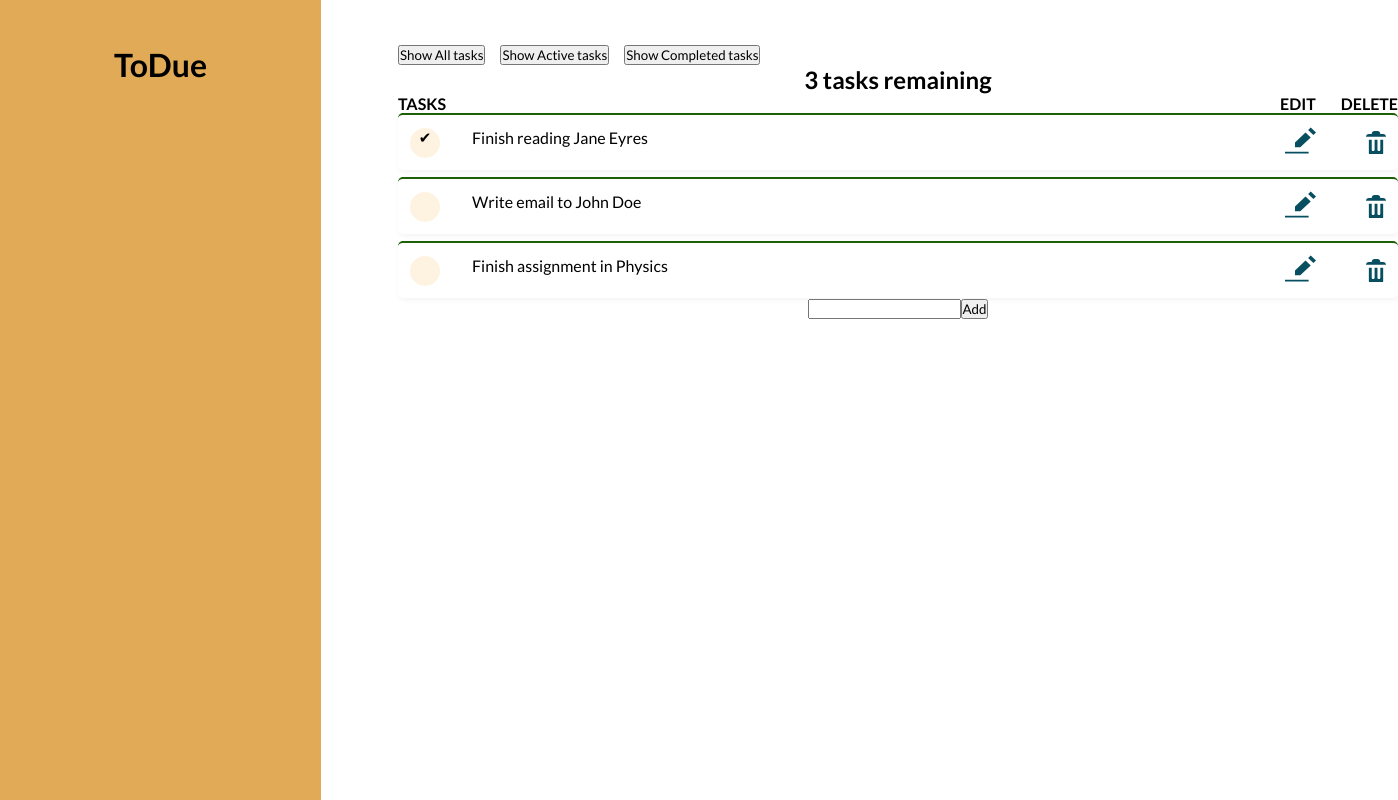
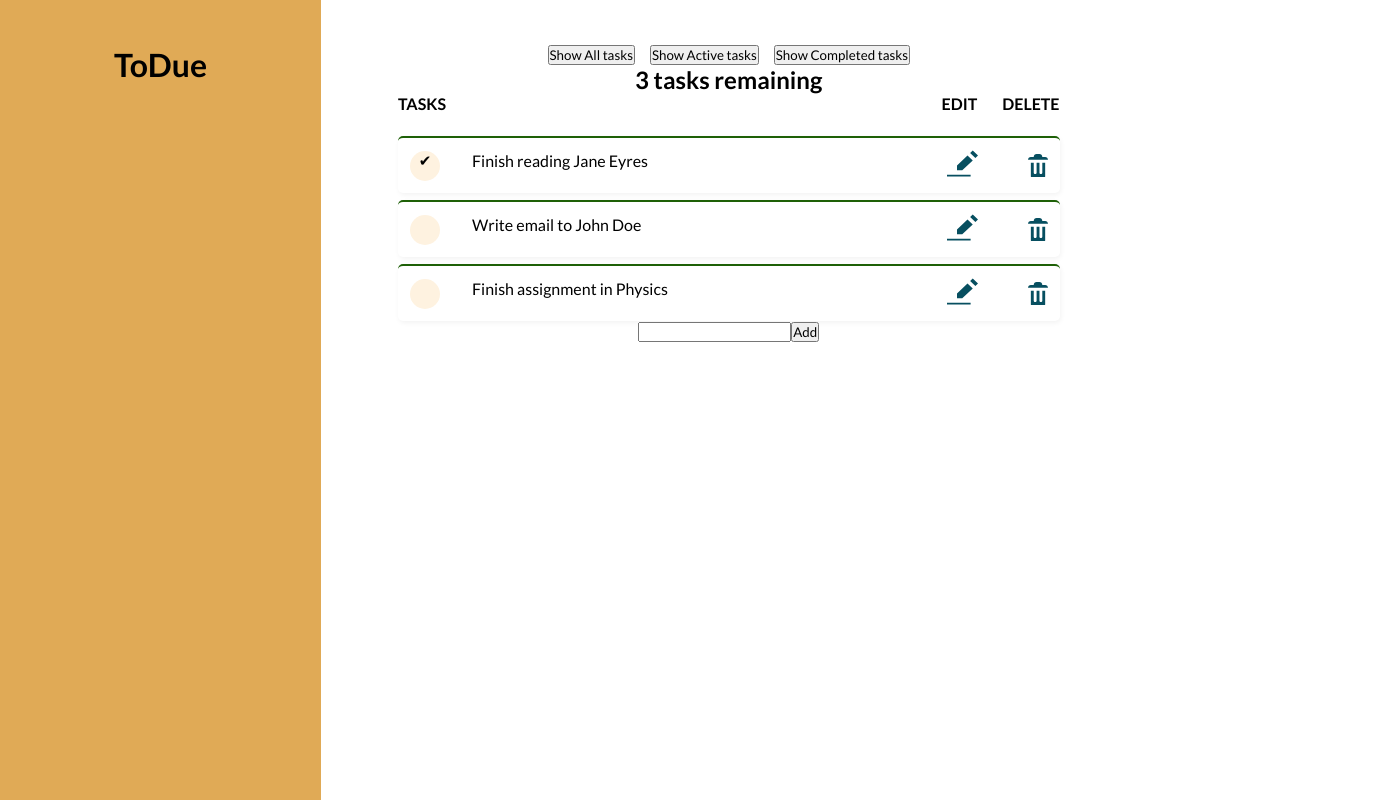
Before and after one commit to acdeguia/Todo-List, a React (Create React App) app in the folder todo-list/: page / in a window 1280 px wide. Shown: the whole page, 1398 px wide, since content can reach past the window. Built offline with nearby package versions, Linux system fonts and the light colour scheme.

Commit message:
Change sidenav filename to Filter

```diff
--- a/todo-list/src/App.js
+++ b/todo-list/src/App.js
@@ -1,7 +1,7 @@
 import React, { useState } from "react";
 import Todo from "./components/Todo";
 import Form from "./components/Form";
-import SideNav from "./components/SideNav";
+import Filter from "./components/Filter";
 import { nanoid } from "nanoid";
 
 
@@ -68,7 +68,7 @@ function App(props) {
   ));
 
   const filterList = FILTER_NAMES.map((name) => (
-    <SideNav
+    <Filter
       key={name}
       name={name}
       isPressed={name === filter}
--- a/todo-list/src/components/SideNav.js
+++ b/todo-list/src/components/Filter.js
@@ -1,6 +1,6 @@
 import React from "react";
 
-function SideNav(props) {
+function Filter(props) {
     return (
       <button
         type="button"
@@ -15,4 +15,4 @@ function SideNav(props) {
     );
   }
 
-export default SideNav;
+export default Filter;
--- a/todo-list/src/index.css
+++ b/todo-list/src/index.css
@@ -14,7 +14,7 @@ li {
 .todoapp {
     height: 100vh;
     display: grid;
-    grid-template-columns: 321px 1000px;
+    grid-template-columns: 321px .75fr;
     gap: 77px;
 }
 
@@ -41,6 +41,7 @@ background: #FFFFFF;
 border-top: 2px solid #1E6007;
 box-shadow: 1px 2px 5px rgba(0, 0, 0, 0.05);
 border-radius: 5px;
+width: 100%;
 }
 
 .task {
@@ -51,6 +52,7 @@ border-radius: 5px;
 .filters {
     display: flex;
     gap: 15px;
+    justify-content: center;
 }
 
 
@@ -101,8 +103,10 @@ input[type=checkbox]:checked:before {
 
 .tasks-heading {
     justify-content: space-between;
+    padding-bottom: 23px;
 }
 
 .tasks-heading div {
     gap: 25px;
+
 }
```
